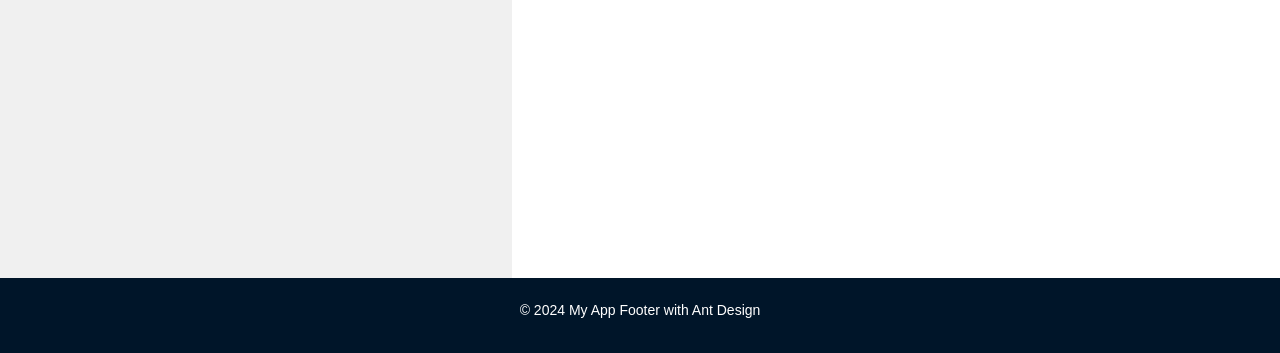
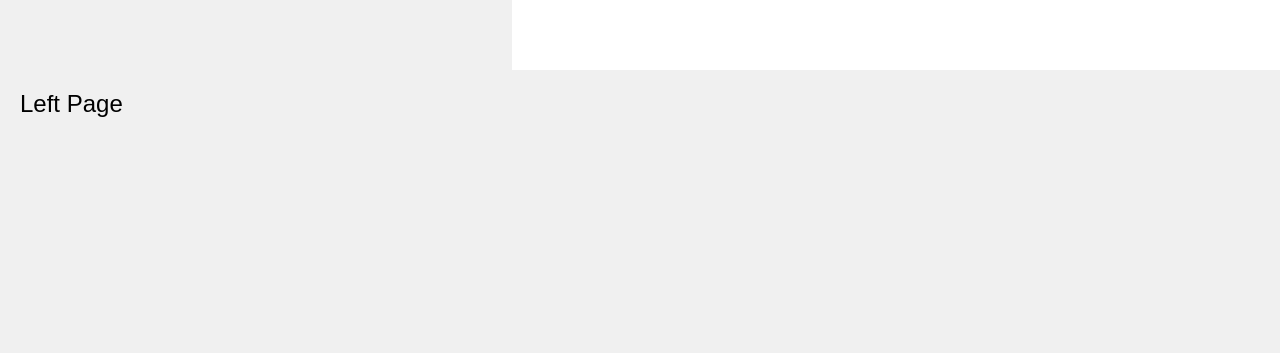
Before and after one commit to Acpamitpathak/react, a React (Create React App) app: page / in a window 1280 px wide. Shown: the part 444-797 px from the top of the page. Built offline with nearby package versions, Linux system fonts and the light colour scheme.

Commit message:
Update Footer.tsx

```diff
--- a/src/components/Footer.tsx
+++ b/src/components/Footer.tsx
@@ -1,14 +1,12 @@
 import React from 'react';
-import { Layout } from 'antd';
 
-const { Footer: AntFooter } = Layout;
-
-const Footer: React.FC = () => {
+const LeftPage: React.FC = () => {
   return (
-    <AntFooter style={{ textAlign: 'center', backgroundColor: '#001529', color: 'white' }}>
-      <p>© 2024 My App Footer with Ant Design</p>
-    </AntFooter>
+    <div style={{ background: '#f0f0f0', padding: '20px', height: '100%', overflow: 'auto' }}>
+      {/* Left page content */}
+      <h2>Left Page</h2>
+    </div>
   );
 };
 
-export default Footer;
+export default LeftPage;
```
